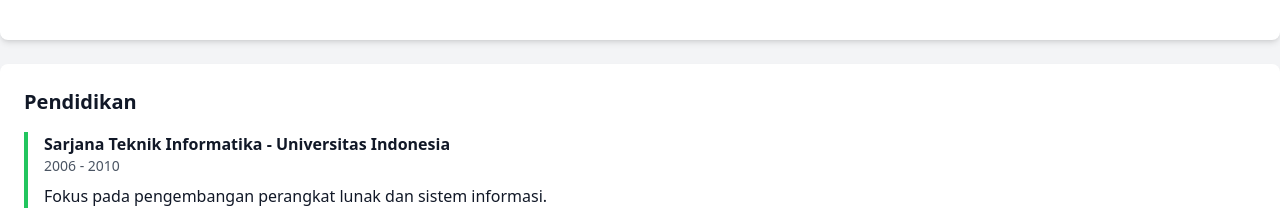
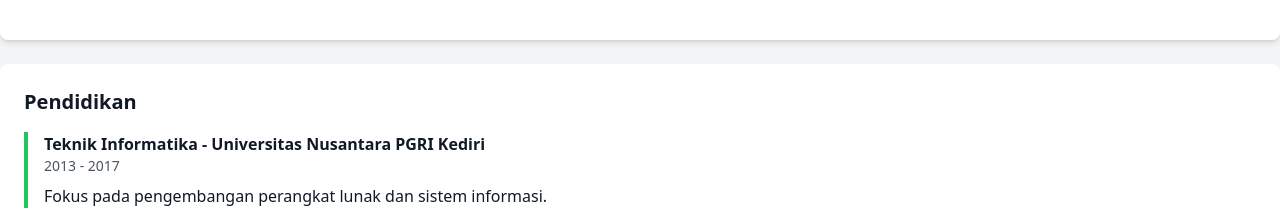
Before and after one commit to Arif9878/my-resume, a Nuxt app: page / in a window 1280 px wide. Shown: the part 840-1064 px from the top of the page. Built offline with nearby package versions, Linux system fonts and the light colour scheme.

Commit message:
chore: update description education

```diff
--- a/components/Education.vue
+++ b/components/Education.vue
@@ -3,8 +3,8 @@
       <h2 class="text-xl font-semibold mb-4">Pendidikan</h2>
       <ul class="space-y-4">
         <li class="border-l-4 border-green-500 pl-4">
-          <h3 class="font-bold">Sarjana Teknik Informatika - Universitas Indonesia</h3>
-          <p class="text-sm text-gray-600">2006 - 2010</p>
+          <h3 class="font-bold">Teknik Informatika - Universitas Nusantara PGRI Kediri</h3>
+          <p class="text-sm text-gray-600">2013 - 2017</p>
           <p class="mt-2">
             Fokus pada pengembangan perangkat lunak dan sistem informasi.
           </p>
```
